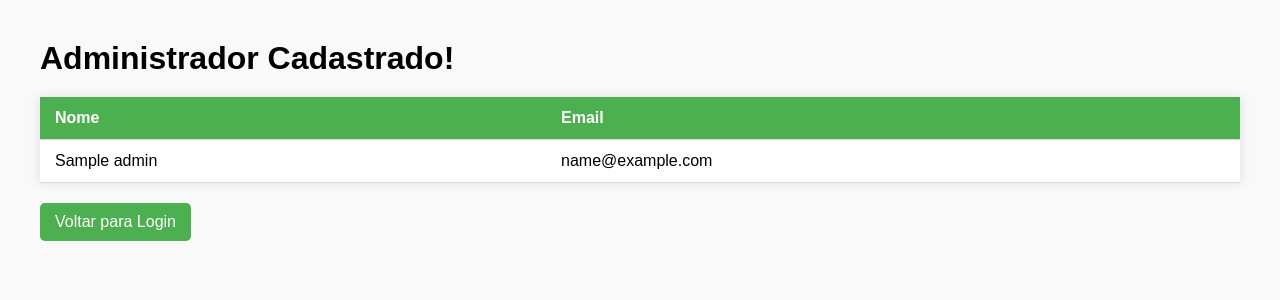
After one commit to Jhonatabz/cadastro-usuarios, a FastAPI app: template app/templates/admin/cadastro_response.html in a window 1280 px wide. The commit adds this page. Shown: the top 300 px of the page. Run offline with FastAPI, Linux system fonts and the light colour scheme; the template is opened without the code that fills it: most values are stand-ins (such as "Sample title", 1, 10 or a date in 2020).

Commit message:
style: login admin

```diff
--- /dev/null
+++ b/app/templates/admin/cadastro_response.html
@@ -0,0 +1,74 @@
+<!DOCTYPE html>
+<html lang="en">
+<head>
+    <meta charset="UTF-8">
+    <meta name="viewport" content="width=device-width, initial-scale=1.0">
+    <title>Administrador Cadastrado com Sucesso!</title>
+    <style>
+        body {
+            font-family: Arial, sans-serif;
+            margin: 40px;
+            background-color: #f9f9f9;
+        }
+
+        table {
+            width: 100%;
+            border-collapse: collapse;
+            background-color: white;
+            box-shadow: 0 0 10px rgba(0, 0, 0, 0.1);
+        }
+
+        th, td {
+            padding: 12px 15px;
+            text-align: left;
+            border-bottom: 1px solid #ddd;
+        }
+
+        th {
+            background-color: #4CAF50;
+            color: white;
+        }
+
+        tr:hover {
+            background-color: #f1f1f1;
+        }
+
+        h1 {
+            margin-bottom: 20px;
+        }
+
+        a {
+            display: inline-block;
+            margin-top: 20px;
+            text-decoration: none;
+            background-color: #4CAF50;
+            color: white;
+            padding: 10px 15px;
+            border-radius: 5px;
+        }
+
+        a:hover {
+            background-color: #45a049;
+        }
+    </style>
+</head>
+<body>
+    <h1>Administrador Cadastrado!</h1>
+
+    <table>
+        <thead>
+            <tr>
+                <th>Nome</th>
+                <th>Email</th>
+            </tr>
+        </thead>
+        <tbody>
+            <tr>
+                <td>{{ admin.nome }}</td>
+                <td>{{ admin.email }}</td>
+            </tr>
+        </tbody>
+    </table>
+    <a href="/admin/login">Voltar para Login</a>
+</body>
+</html>
--- a/app/templates/admin/login.html
+++ b/app/templates/admin/login.html
@@ -78,7 +78,7 @@
 <body>
     <div class="container">
         <h1>Login Administrador</h1>
-        <form action="/admin/login" method="get">
+        <form action="/admin/login" method="post">
             <label for="email">Email:</label>
             <input type="email" id="email" name="email" required>
             <label for="senha">Senha:</label>
```
Also changed, not shown: app/templates/admin/cadastro_error.html (added, +72 -0 lines), app/templates/admin/login_response.html (added, +11 -0 lines).
